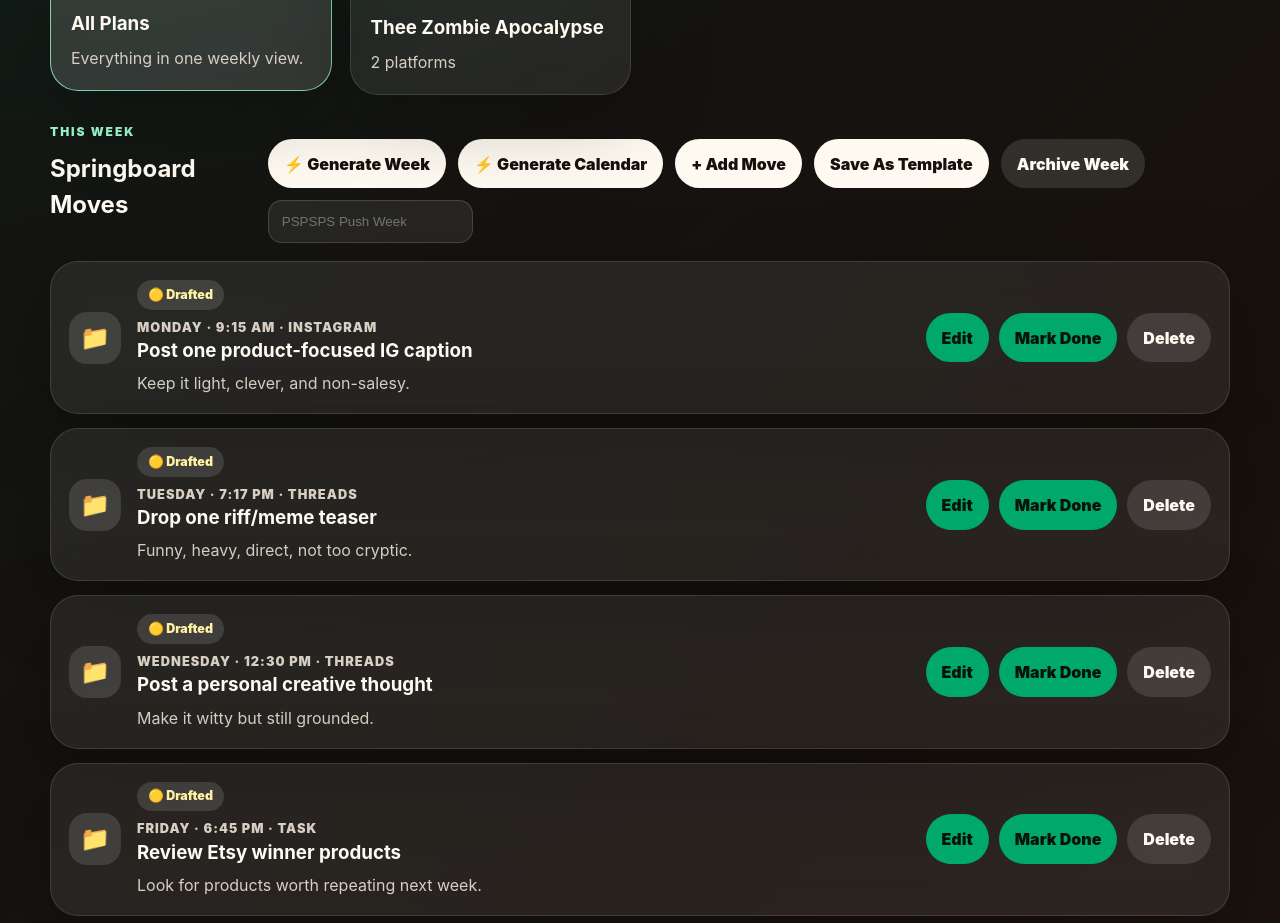
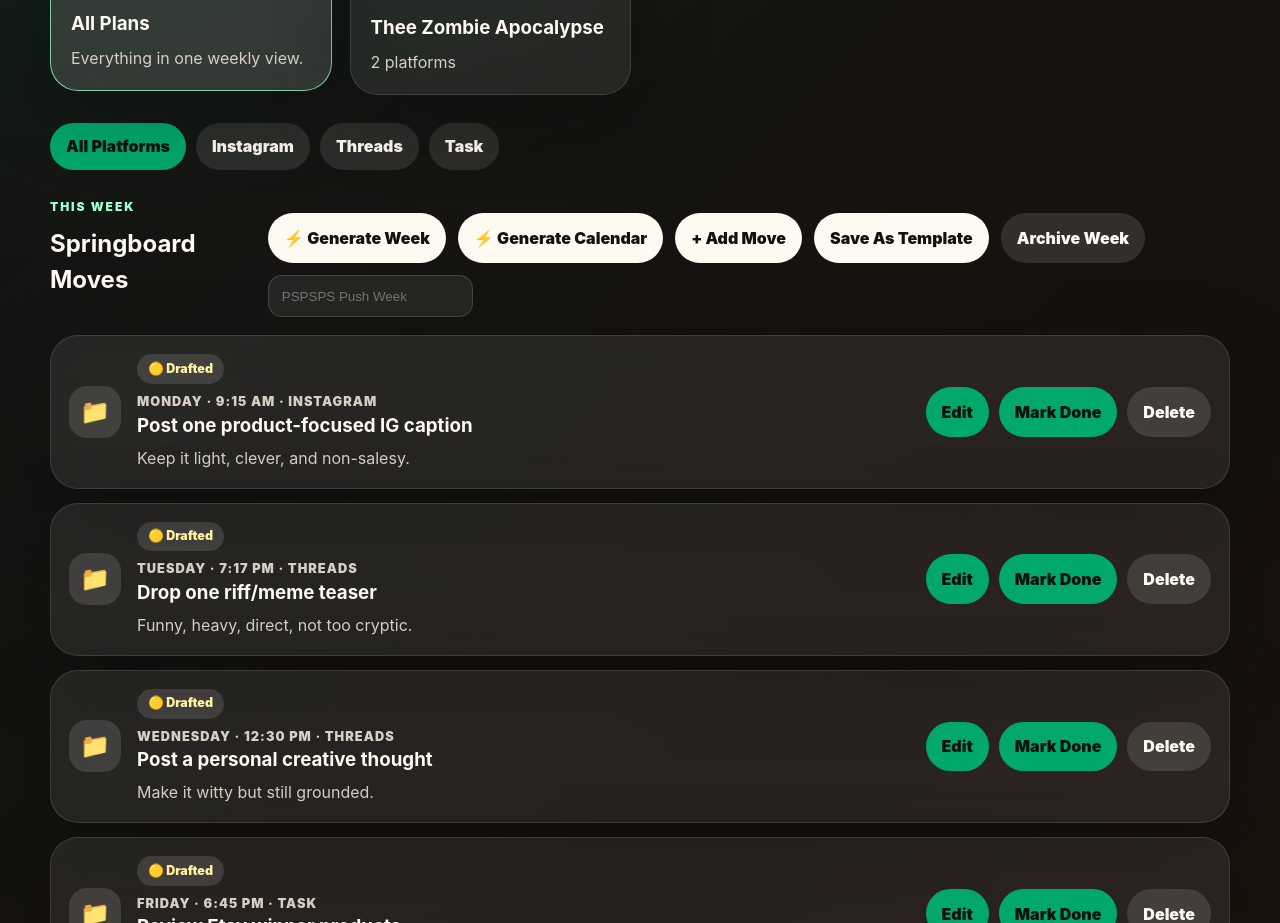
Before and after one commit to rtocastro/planweiser, a React (Vite) app: page / in a window 1280 px wide. Shown: the part 1060-1983 px from the top of the page. Built offline with nearby package versions, Linux system fonts and the light colour scheme.

Commit message:
added ability for AI to slide in and cleaned up code

```diff
--- a/src/App.css
+++ b/src/App.css
@@ -632,6 +632,28 @@ h1 {
   gap: 12px;
 }
 
+.platform-filter {
+  display: flex;
+  flex-wrap: wrap;
+  gap: 10px;
+  margin: 0 0 28px;
+}
+
+.platform-filter-button {
+  border: 0;
+  border-radius: 999px;
+  padding: 0.7rem 1rem;
+  font-weight: 900;
+  cursor: pointer;
+  background: rgba(255, 255, 255, 0.1);
+  color: #fffaf1;
+}
+
+.platform-filter-button.active {
+  background: #00a86b;
+  color: #06110d;
+}
+
 @media (max-width: 650px) {
   .metrics-grid {
     grid-template-columns: 1fr;
--- a/src/App.jsx
+++ b/src/App.jsx
@@ -90,6 +90,8 @@ const emptyMove = {
   note: "",
 };
 
+
+
 function getProjectEmoji(name = "") {
   const lower = name.toLowerCase();
 
@@ -137,6 +139,7 @@ function App() {
   const [newMove, setNewMove] = useState(emptyMove);
   const [isGeneratorOpen, setIsGeneratorOpen] = useState(false);
   const [editingTask, setEditingTask] = useState(null);
+  const [activePlatform, setActivePlatform] = useState("all");
 
   const [selectedTemplate, setSelectedTemplate] = useState("lowEnergy");
 
@@ -225,9 +228,21 @@ function App() {
   });
 
   const filteredTasks = useMemo(() => {
-    if (activeProject === "all") return tasks;
-    return tasks.filter((task) => task.projectId === activeProject);
-  }, [activeProject, tasks]);
+    return tasks.filter((task) => {
+      const matchesProject =
+        activeProject === "all" || task.projectId === activeProject;
+
+      const matchesPlatform =
+        activePlatform === "all" || task.type === activePlatform;
+
+      return matchesProject && matchesPlatform;
+    });
+  }, [activeProject, activePlatform, tasks]);
+
+  const availablePlatforms = useMemo(() => {
+    const platforms = tasks.map((task) => task.type).filter(Boolean);
+    return ["all", ...new Set(platforms)];
+  }, [tasks]);
 
   const completed = tasks.filter((task) => task.done).length;
 
@@ -251,6 +266,7 @@ function App() {
         return total + 5;
     }
   }, 0);
+
 
   useEffect(() => {
     localStorage.setItem("planweiser-tasks", JSON.stringify(tasks));
@@ -327,6 +343,8 @@ function App() {
       })
     );
   }, []);
+
+
 
   function deleteTask(id) {
     setTasks((current) => current.filter((task) => task.id !== id));
@@ -578,13 +596,58 @@ ${contextNote}
     return "Share a simple update that keeps momentum going.";
   }
 
-  function getCaptionDraft(project, platform, slot = "") {
-    const purposes = (platform.purposes || []).join(", ") || "general";
+function getCaptionDraft(project, platform, slot = "") {
+  const purposes = platform.purposes || [];
+  const platformName = platform.platform;
+  const tone = project.tone || "";
+  const notes = project.notes || "";
 
-    return `Draft a ${platform.contentType || "post"} for ${project.name
-      } on ${platform.platform}${slot ? ` during the ${slot.toLowerCase()}` : ""
-      }. Keep it ${project.tone}. Purpose: ${purposes}.`;
+  if (platformName === "Threads") {
+    if (purposes.includes("Engagement")) {
+      return "I told myself I'd stop starting new projects.\n\nAnyway here's project #47,873,839,007.";
+    }
+
+    if (purposes.includes("Community")) {
+      return "What’s something you’re working on right now that started as “just a quick idea” and became a whole thing?";
+    }
+
+    if (purposes.includes("Brand Building")) {
+      return `Slowly building ${project.name} one tiny chaotic decision at a time.`;
+    }
+
+    return "Small update: still building, still learning, still somehow adding more to the list.";
   }
+
+  if (platformName === "Instagram") {
+    if (purposes.includes("Sales")) {
+      return "Made this one for the people who get it.\n\nLight nudge: it’s up now if you want to check it out.";
+    }
+
+    if (purposes.includes("Brand Building")) {
+      return `A little behind-the-scenes look at what I’m building with ${project.name}.`;
+    }
+
+    if (purposes.includes("Engagement")) {
+      return "Quick question: which one would you pick?";
+    }
+
+    return "A quick snapshot from the week.";
+  }
+
+  if (platformName === "YouTube") {
+    return `New video idea for ${project.name}: a quick look behind the scenes and what went into making this.`;
+  }
+
+  if (platformName === "TikTok") {
+    return "Quick little behind-the-scenes moment because apparently everything is content now.";
+  }
+
+  if (platformName === "Facebook") {
+    return `Sharing a quick update from ${project.name}. More soon.`;
+  }
+
+  return "Small progress update. Nothing fancy, just keeping the momentum going.";
+}
 
   function generateCalendarFromProjects() {
     const dayMap = {
@@ -633,7 +696,18 @@ ${contextNote}
 
                 type: platform.platform,
 
+                suggestedDate: new Date().toISOString().split("T")[0],
+
+                generatorContext: {
+                  project: project.name,
+                  tone: project.tone,
+                  platform: platform.platform,
+                  purposes: platform.purposes || [],
+                  notes: project.notes,
+                },
+
                 note: `
+
 Purpose:
 ${(platform.purposes || []).join(", ")}
 
@@ -701,6 +775,8 @@ ${project.notes}
       ...current,
     ]);
   }
+
+
 
   return (
     <main className="app-shell">
@@ -774,6 +850,19 @@ ${project.notes}
               {" "}
               platforms
             </p>
+          </button>
+        ))}
+      </section>
+
+      <section className="platform-filter">
+        {availablePlatforms.map((platform) => (
+          <button
+            key={platform}
+            className={`platform-filter-button ${activePlatform === platform ? "active" : ""
+              }`}
+            onClick={() => setActivePlatform(platform)}
+          >
+            {platform === "all" ? "All Platforms" : platform}
           </button>
         ))}
       </section>
--- a/src/components/EditTaskModal.jsx
+++ b/src/components/EditTaskModal.jsx
@@ -119,7 +119,11 @@ function EditTaskModal({
           Posted Date
           <input
             type="date"
-            value={editingTask.postedDate || ""}
+            value={
+              editingTask.postedDate ||
+              editingTask.suggestedDate ||
+              ""
+            }
             onChange={(e) =>
               updateEditingTask("postedDate", e.target.value)
             }
--- a/src/components/TaskCard.jsx
+++ b/src/components/TaskCard.jsx
@@ -96,6 +96,7 @@ function TaskCard({ task, project, onToggle, onDelete, onEdit }) {
       <div className="task-actions">
         <button onClick={() => onEdit(task)}>Edit</button>
 
+
         <button onClick={() => onToggle(task.id)}>
           {task.done ? "Done" : "Mark Done"}
         </button>
```
